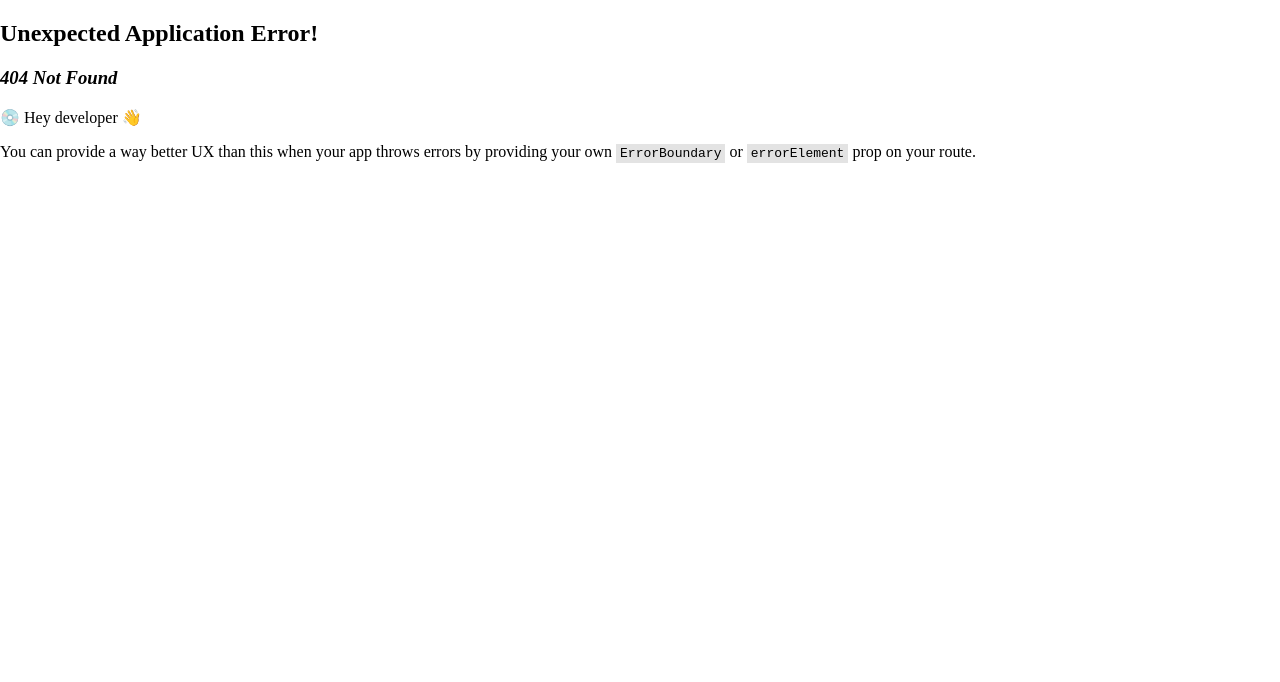
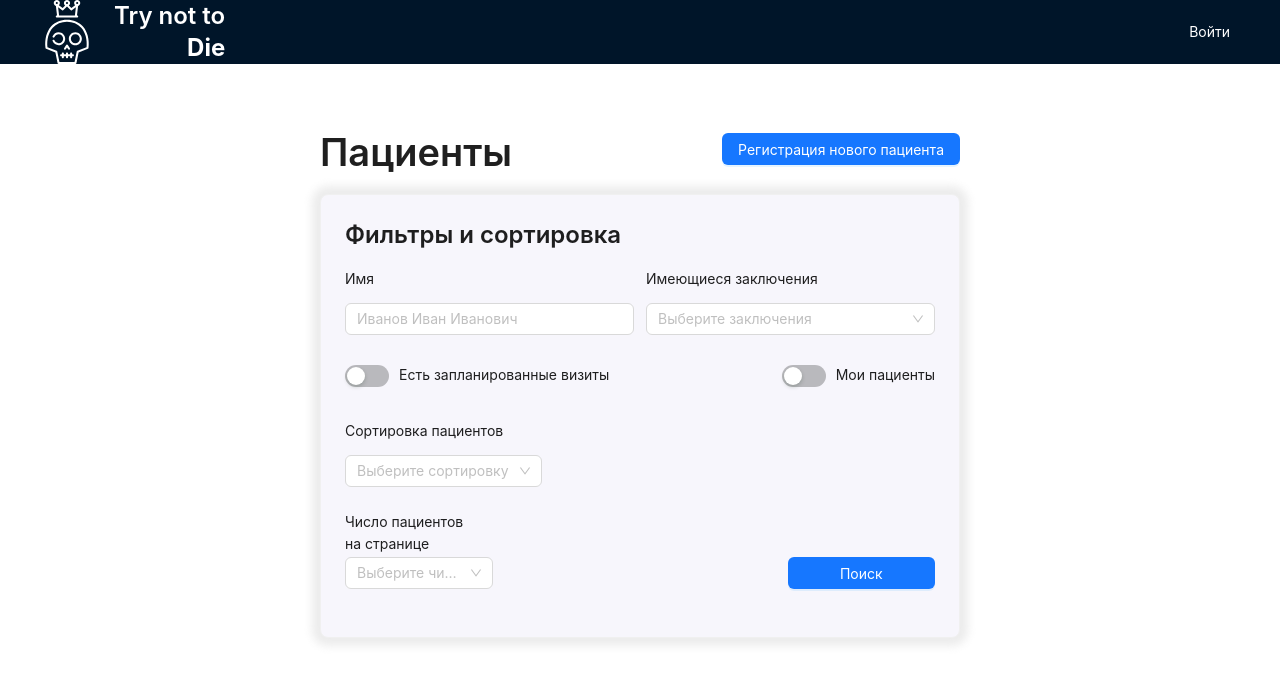
Before and after one commit to Sochniynapas/New_Patients_React_Ant_Design, a React (Vite) app: page /patients in a window 1280 px wide. Before the commit this address had no page. Shown: the top 682 px of the page. Built offline with nearby package versions, Linux system fonts and the light colour scheme; no server answers.

Commit message:
Сделал скелет формы с фильтрацией

```diff
--- /dev/null
+++ b/src/components/Patients/Patients.jsx
@@ -0,0 +1,104 @@
+import {
+  Button,
+  Card,
+  Col,
+  Form,
+  Input,
+  Layout,
+  Row,
+  Select,
+  Switch,
+  Typography,
+} from "antd"
+
+const Patients = () => {
+  const { Title } = Typography
+
+  return (
+    <Row justify={"center"} align={"middle"}>
+      <Col xl={12} md={16} xs={20}>
+        <Layout style={{ backgroundColor: "white" }}>
+          <Row justify={"space-between"} align={"middle"}>
+            <Title>Пациенты</Title>
+            <Button type="primary">Регистрация нового пациента</Button>
+          </Row>
+          <Card className="form">
+            <Form name="filters">
+              <Title style={{ marginTop: 0 }} level={3}>
+                Фильтры и сортировка
+              </Title>
+              <Row gutter={12}>
+                <Col span={12}>
+                  <Form.Item
+                    name={"name"}
+                    wrapperCol={{ span: 24 }}
+                    labelCol={{ span: 24 }}
+                    label="Имя"
+                  >
+                    <Input placeholder="Иванов Иван Иванович"></Input>
+                  </Form.Item>
+                </Col>
+                <Col span={12}>
+                  <Form.Item
+                    name={"conclusions"}
+                    wrapperCol={{ span: 24 }}
+                    labelCol={{ span: 24 }}
+                    label="Имеющиеся заключения"
+                  >
+                    <Select placeholder="Выберите заключения"></Select>
+                  </Form.Item>
+                </Col>
+              </Row>
+              <Row justify={"space-between"} align={"bottom"}>
+                <Col>
+                  <Form.Item name={"conclusions"}>
+                    <Switch></Switch>
+                    <span style={{ marginLeft: "10px" }}>
+                      Есть запланированные визиты
+                    </span>
+                  </Form.Item>
+                </Col>
+                <Col>
+                  <Form.Item name={"conclusions"}>
+                    <Switch></Switch>
+                    <span style={{ marginLeft: "10px" }}>Мои пациенты</span>
+                  </Form.Item>
+                </Col>
+                <Col span={8}>
+                  <Form.Item
+                    name={"conclusions"}
+                    wrapperCol={{ span: 24 }}
+                    labelCol={{ span: 24 }}
+                    label="Сортировка пациентов"
+                  >
+                    <Select placeholder="Выберите сортировку"></Select>
+                  </Form.Item>
+                </Col>
+              </Row>
+              <Row justify={"space-between"} align={"bottom"}>
+                <Col span={6}>
+                  <Form.Item
+                    name={"conclusions"}
+                    wrapperCol={{ span: 24 }}
+                    labelCol={{ span: 24 }}
+                    label="Число пациентов на странице"
+                  >
+                    <Select placeholder="Выберите число пациентов"></Select>
+                  </Form.Item>
+                </Col>
+                <Col span={6}>
+                  <Form.Item>
+                    <Button style={{ width: "100%" }} type="primary">
+                      Поиск
+                    </Button>
+                  </Form.Item>
+                </Col>
+              </Row>
+            </Form>
+          </Card>
+        </Layout>
+      </Col>
+    </Row>
+  )
+}
+export default Patients
--- a/src/main.jsx
+++ b/src/main.jsx
@@ -7,6 +7,7 @@ import { RouterProvider, createBrowserRouter } from "react-router-dom"
 import Auth from "./components/Auth/Auth.jsx"
 import MainPage from "./MainPage.jsx"
 import Profile from "./components/Profile/Profile.jsx"
+import Patients from "./components/Patients/Patients.jsx"
 
 const router = createBrowserRouter([
   {
@@ -21,6 +22,10 @@ const router = createBrowserRouter([
     path: '/profile',
     element: <MainPage children = {Profile} />
   },
+  {
+    path: '/patients',
+    element: <MainPage children = {Patients} />
+  },
 ])
 
 ReactDOM.createRoot(document.getElementById("root")).render(
```
